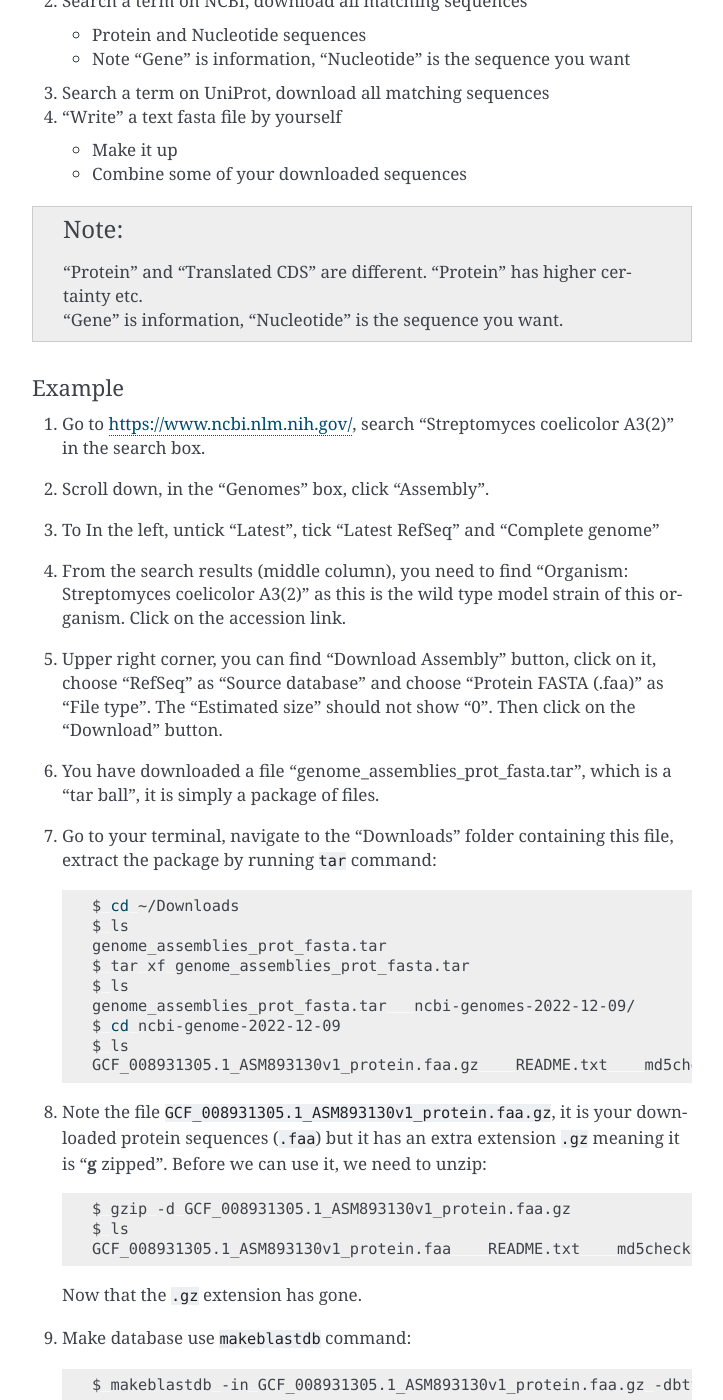
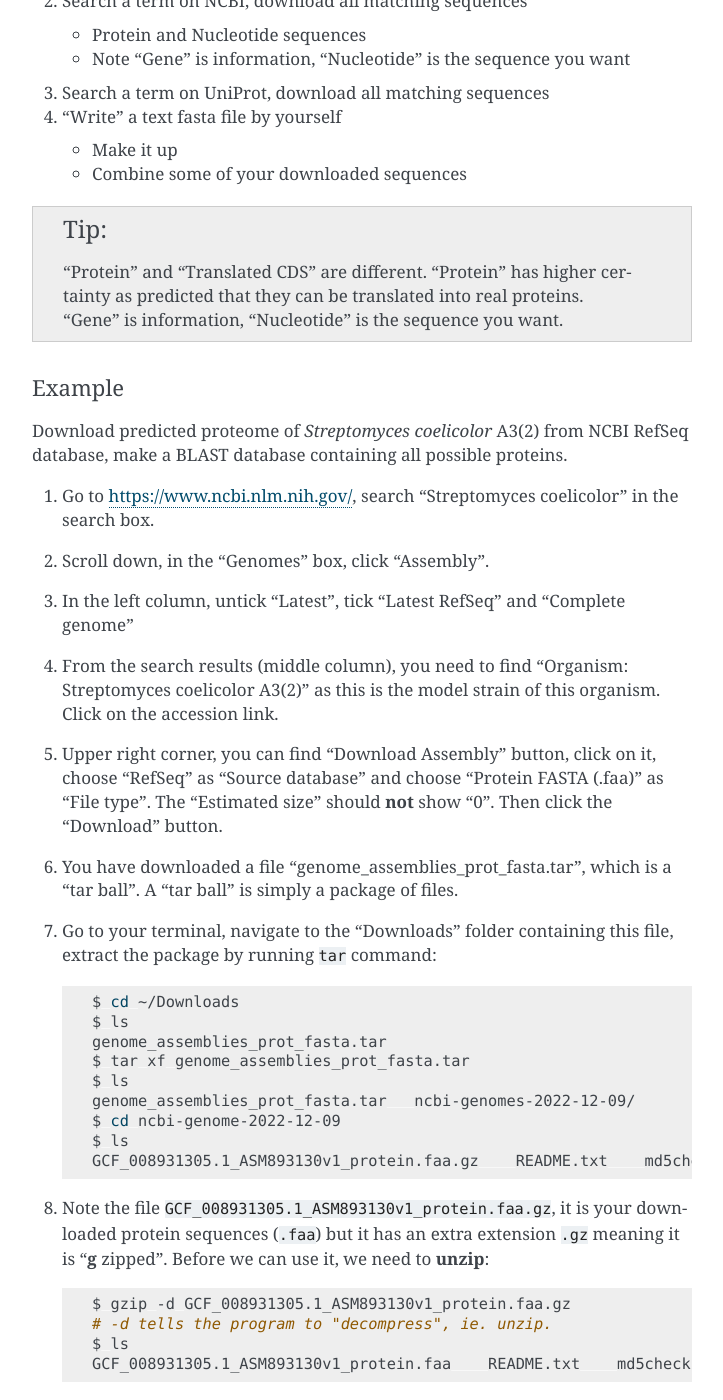
Before and after one commit to snail123815/IBL-bioinfomatics-wiki, a Sphinx documentation site: the page built from docs/source/basic_tools/blast.md, in a window 1280 px wide and 1400 px high, scrolled down 7362 px. Shown: the whole window, without its empty margins (388-1111 px from the left). Built offline with Sphinx 7.4.7, drawn with Linux system fonts in a browser that asks for light colours; some of the changed text lies outside the part shown.

Commit message:
refine example for blast (#14)

````diff
--- a/docs/source/basic_tools/blast.md
+++ b/docs/source/basic_tools/blast.md
@@ -259,19 +259,21 @@ Download sequences you want to target.
    - Make it up
    - Combine some of your downloaded sequences
 
-:::{NOTE}
-"Protein" and "Translated CDS" are different. "Protein" has higher certainty etc.
+:::{TIP}
+"Protein" and "Translated CDS" are different. "Protein" has higher certainty as predicted that they can be translated into real proteins.
 "Gene" is information, "Nucleotide" is the sequence you want.
 :::
 
 #### Example
 
-1. Go to [https://www.ncbi.nlm.nih.gov/](https://www.ncbi.nlm.nih.gov), search "Streptomyces coelicolor A3(2)" in the search box.
+Download predicted proteome of *Streptomyces coelicolor* A3(2) from NCBI RefSeq database, make a BLAST database containing all possible proteins.
+
+1. Go to [https://www.ncbi.nlm.nih.gov/](https://www.ncbi.nlm.nih.gov), search "Streptomyces coelicolor" in the search box.
 2. Scroll down, in the "Genomes" box, click "Assembly".
-3. To In the left, untick "Latest", tick "Latest RefSeq" and "Complete genome"
-4. From the search results (middle column), you need to find "Organism: Streptomyces coelicolor A3(2)" as this is the wild type model strain of this organism. Click on the accession link.
-5. Upper right corner, you can find "Download Assembly" button, click on it, choose "RefSeq" as "Source database" and choose "Protein FASTA (.faa)" as "File type". The "Estimated size" should not show "0". Then click on the "Download" button.
-6. You have downloaded a file "genome_assemblies_prot_fasta.tar", which is a "tar ball", it is simply a package of files.
+3. In the left column, untick "Latest", tick "Latest RefSeq" and "Complete genome"
+4. From the search results (middle column), you need to find "Organism: Streptomyces coelicolor A3(2)" as this is the model strain of this organism. Click on the accession link.
+5. Upper right corner, you can find "Download Assembly" button, click on it, choose "RefSeq" as "Source database" and choose "Protein FASTA (.faa)" as "File type". The "Estimated size" should **not** show "0". Then click the "Download" button.
+6. You have downloaded a file "genome_assemblies_prot_fasta.tar", which is a "tar ball". A "tar ball" is simply a package of files.
 7. Go to your terminal, navigate to the "Downloads" folder containing this file, extract the package by running `tar` command:
 
    ```shell
@@ -286,22 +288,23 @@ Download sequences you want to target.
    GCF_008931305.1_ASM893130v1_protein.faa.gz    README.txt    md5checksums.txt
    ```
 
-8. Note the file `GCF_008931305.1_ASM893130v1_protein.faa.gz`, it is your downloaded protein sequences (`.faa`) but it has an extra extension `.gz` meaning it is "**g** zipped". Before we can use it, we need to unzip:
+8. Note the file `GCF_008931305.1_ASM893130v1_protein.faa.gz`, it is your downloaded protein sequences (`.faa`) but it has an extra extension `.gz` meaning it is "**g** zipped". Before we can use it, we need to **unzip**:
 
    ```shell
    $ gzip -d GCF_008931305.1_ASM893130v1_protein.faa.gz
+   # -d tells the program to "decompress", ie. unzip.
    $ ls
    GCF_008931305.1_ASM893130v1_protein.faa    README.txt    md5checksums.txt
    ```
 
-   Now that the `.gz` extension has gone.
+   Note that the `.gz` extension has gone.
 9. Make database use `makeblastdb` command:
 
    ```shell
    $ makeblastdb -in GCF_008931305.1_ASM893130v1_protein.faa.gz -dbtype prot
 
    Building a new DB, current time: 13/09/2022 10:50:56
-   New DB name:   /Users/duc/Downloads/ncbi-genomes-2022-12-09/GCF_008931305.1_ASM893130v1_protein.faa
+   New DB name:   /Users/bob/Downloads/ncbi-genomes-2022-12-09/GCF_008931305.1_ASM893130v1_protein.faa
    New DB title:  GCF_008931305.1_ASM893130v1_protein.faa
    Sequence type: Protein
    Keep MBits: T
@@ -324,9 +327,22 @@ Download sequences you want to target.
 
    Note your database is made by generating many files with different extension, all of these files are needed for a complete blast database.
 
+:::{IMPORTANT} Which is "the database"?
+Usually when you are telling BLAST programs to do a search, you will need an argument specifying the path to your database, and you can only give **one**. But with this many files/paths, which one should we use?
+
+! Your database is the **common** part of all generated files, which is essentially `GCF_008931305.1_ASM893130v1_protein.faa` in this example
+:::
+
 ### Make a query file
 
-Use any text editor except "Word".
+Note you need to make a [FASTA file](#basic-sequence-format---fasta). Use a pure text editor (those you can not set format for your text) or switch your text editor to "plain text mode". You can copy and paste multiple sequences (with FASTA header line) into a single file. Or, if you remember `cat` command, you can generate a single query file containing multiple sequences by:
+
+```shell
+# Assuming you have the sequences of two proteins downloaded as fasta file:
+cat protein_A.faa protein_B.faa > proteins.faa
+```
+
+To follow the example above, let's make a protein file directly from command line:
 
 ```shell
 $ echo ">protein_A
@@ -340,6 +356,12 @@ DWIPRSVRQK" > proteins.faa
 ### Run a BLAST job
 
 Basic syntex and output:
+
+```shell
+blastn -query path/to/query.fasta -db path/to/database/file
+```
+
+To follow the example above:
 
 ```shell
 $ blastp -query protins.faa -db GCF_008931305.1_ASM893130v1_protein.faa
````
Also changed, not shown: other parts of docs/source/basic_tools/blast.md (+1 -1 lines).
